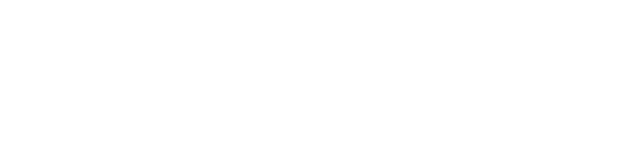
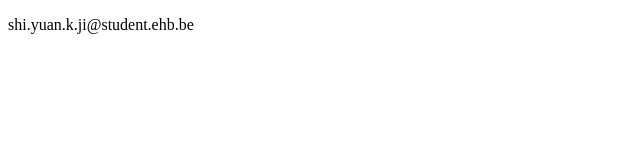
Before and after one commit to EHB-MCT/rebase-123hopsakee, a plain HTML site: page index.html in a window 1280 px wide. Shown: the whole page, without its empty margins (0-640 px from the left). Drawn offline with Linux system fonts and the light colour scheme.

Commit message:
email toevoeging

```diff
--- a/index.html
+++ b/index.html
@@ -6,6 +6,6 @@
     <title>Document</title>
 </head>
 <body>
-
+    <p>shi.yuan.k.ji@student.ehb.be</p>
 </body>
 </html>
```
